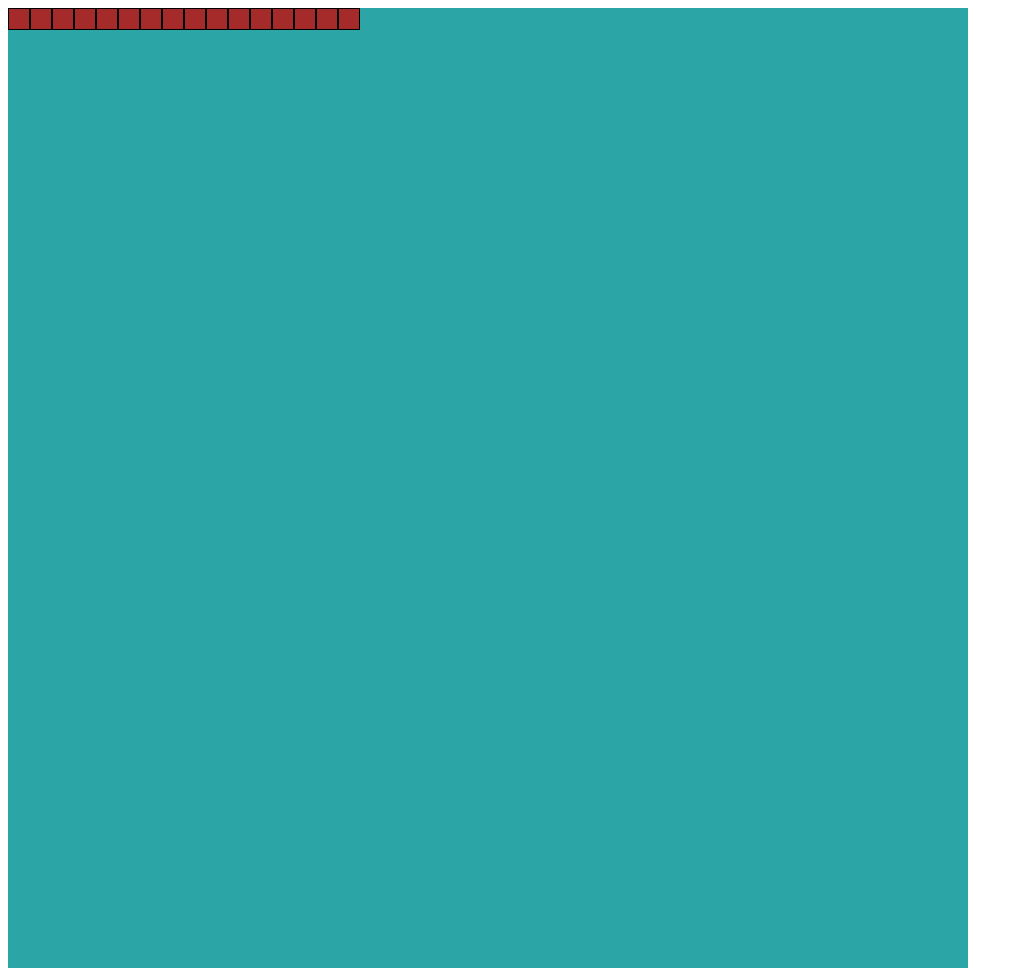
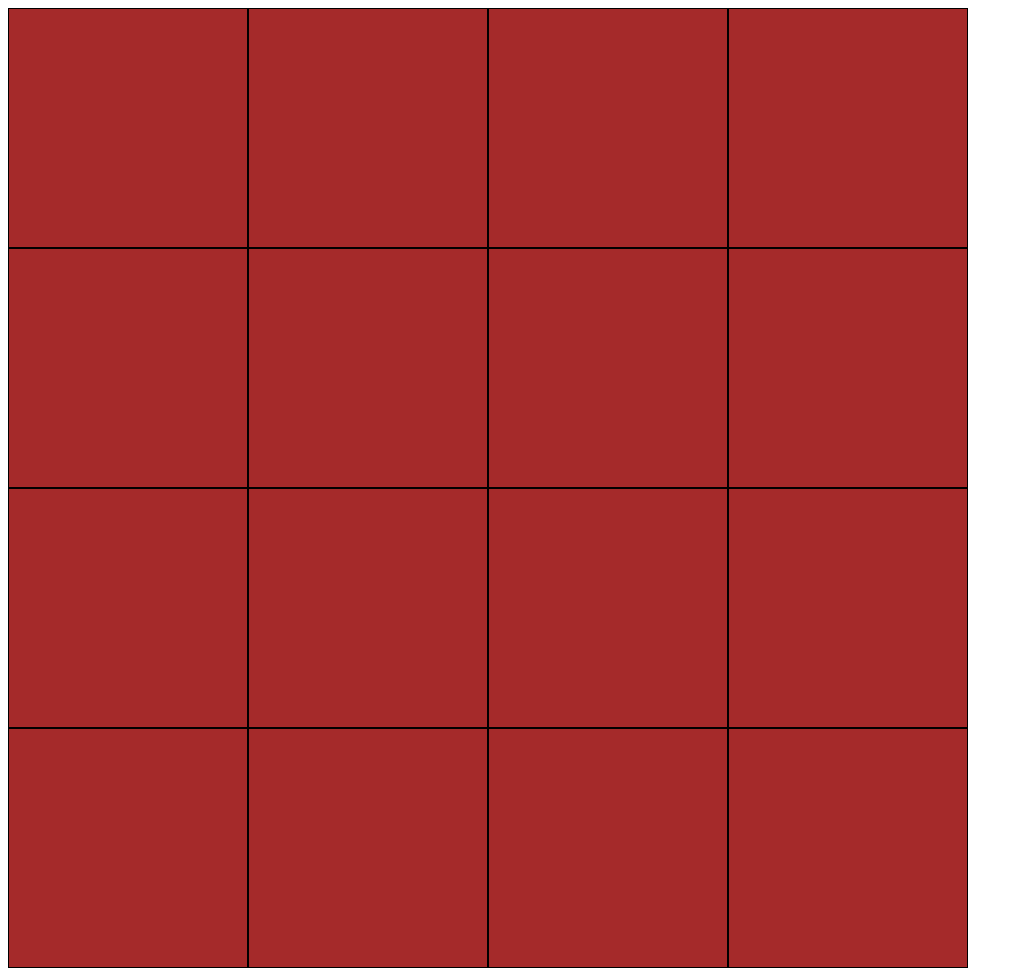
Before and after one commit to fed26sto-fundamentals/etch-a-sketch-Xutik, a plain HTML site: page index.html in a window 1280 px wide. Shown: the whole page, without its empty margins (0-1023 px from the left). Drawn offline with Linux system fonts and the light colour scheme.

Commit message:
3 step: created square table with style

```diff
--- a/index.js
+++ b/index.js
@@ -1,10 +1,14 @@
-const max = Math.pow(4, 2)
-
+const n = 4;
+const max = Math.pow(n, 2)
+const size = 960;
 
 const table = document.querySelector('#table');
 
-// Add 16 divs
-for (let i = 1; i < 17; i++) {
-  const div = document.createElement('div');
-  table.appendChild(div);
+for (let i = 1; i < max + 1; i++) {
+  const h = 960 / n;
+  const w = 960 / n;
+  const childDiv = document.createElement('div');
+  childDiv.style.width = w + 'px';
+  childDiv.style.height = h + 'px';
+  table.appendChild(childDiv);
 }
--- a/styles.css
+++ b/styles.css
@@ -3,11 +3,11 @@
     width: 960px;
     height: 960px;
     display: flex;
+    flex-wrap: wrap;
 }
 
 .container > * {
     background-color: brown;
-    height: 20px;
-    width: 20px;
     border: 1px solid;
+    box-sizing: border-box;
 }
```
